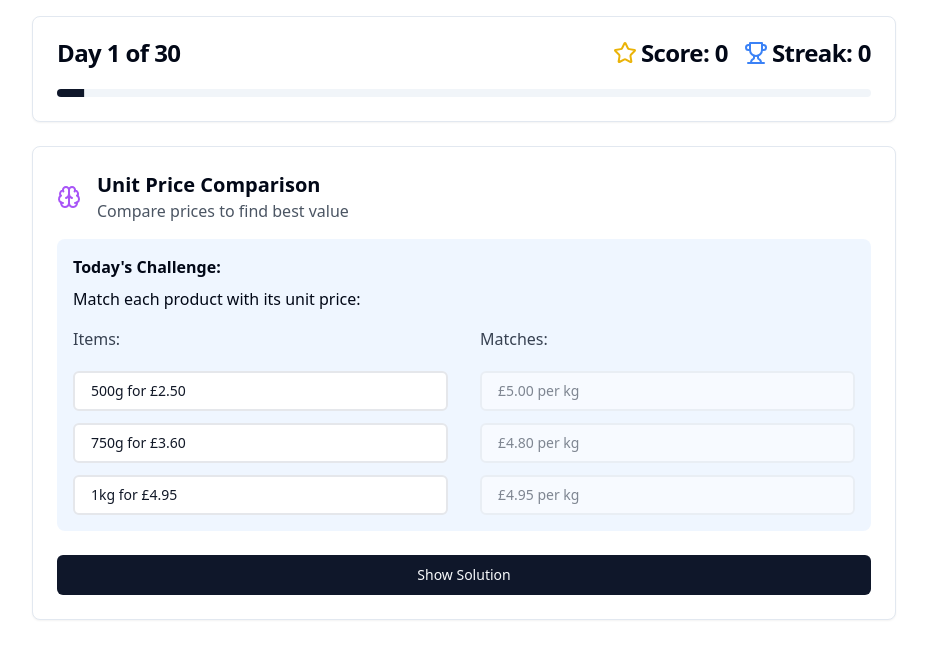
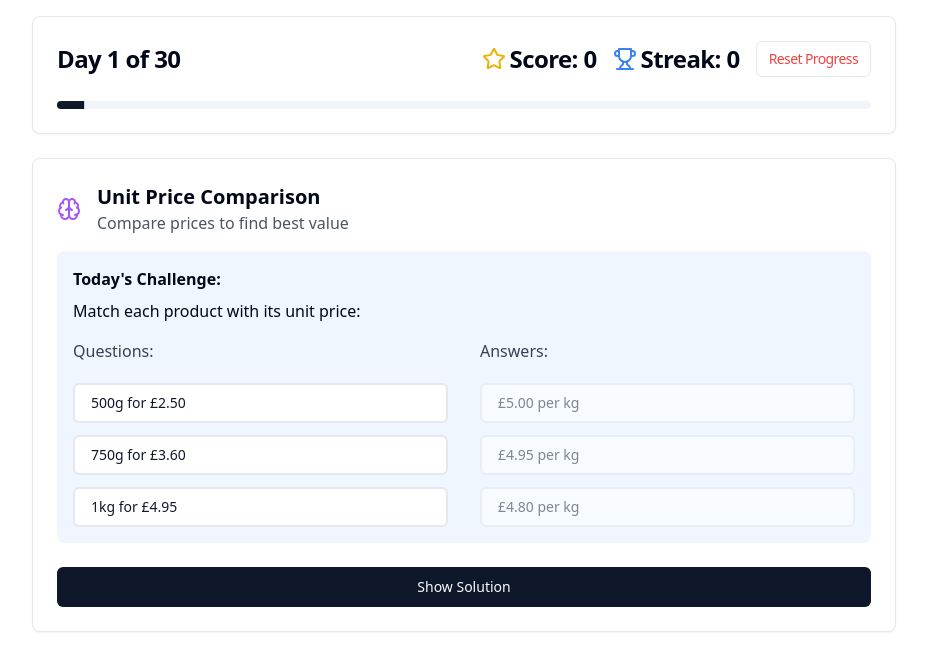
Before and after one commit to ianpow/natgame, a Next.js app: page / in a window 1280 px wide. Shown: the top 670 px of the page, without its empty margins (176-1103 px from the left). Built offline with nearby package versions, Linux system fonts and the light colour scheme.

Commit message:
Add progress persistence and reset functionality

```diff
--- a/src/components/math-challenge/math-challenge-app.tsx
+++ b/src/components/math-challenge/math-challenge-app.tsx
@@ -1,10 +1,10 @@
 'use client';
-import React, { useState } from 'react';
+import React, { useState, useEffect } from 'react';
 import { Card, CardContent, CardHeader, CardTitle } from '@/components/ui/card';
 import { Button } from '@/components/ui/button';
 import { Trophy, Star, Brain, Medal, ArrowRight, Package,
          Compass, PieChart, Box, Calculator, Ruler, Clock,
-         Gauge, LineChart, Wallet } from 'lucide-react';
+         Gauge, LineChart, Wallet, Award, Crown, Target } from 'lucide-react';
 import { Progress } from '@/components/ui/progress';
 import { DragDropContext, Droppable, Draggable } from '@hello-pangea/dnd';
 // Interface definitions
@@ -84,67 +84,95 @@ interface MatchingChallengeProps {
 }
 
 const MatchingChallenge: React.FC<MatchingChallengeProps> = ({ items, onSubmit }) => {
-  const [selectedLeft, setSelectedLeft] = useState<number | null>(null);
-  const [matches, setMatches] = useState<Array<{ left: number; right: number }>>([]);
+  const [selectedQuestion, setSelectedQuestion] = useState<number | null>(null);
+  const [matches, setMatches] = useState<Array<{ questionIndex: number; answerIndex: number }>>([]);
   const [isComplete, setIsComplete] = useState(false);
-
-  const handleLeftClick = (index: number) => {
-    setSelectedLeft(selectedLeft === index ? null : index);
-  };
-
-  const handleRightClick = (index: number) => {
-    if (selectedLeft !== null) {
-      const newMatches = [...matches, { left: selectedLeft, right: index }];
+  const [shuffledAnswers, setShuffledAnswers] = useState<Array<{ text: string; correctIndex: number }>>([]);
+  const [isCorrect, setIsCorrect] = useState<boolean | null>(null);
+
+  useEffect(() => {
+    // Create array of answers with their correct indices
+    const answers = items.map((item, index) => ({
+      text: item.right,
+      correctIndex: item.correctIndex
+    }));
+
+    // Shuffle answers
+    const shuffled = [...answers];
+    for (let i = shuffled.length - 1; i > 0; i--) {
+      const j = Math.floor(Math.random() * (i + 1));
+      [shuffled[i], shuffled[j]] = [shuffled[j], shuffled[i]];
+    }
+    setShuffledAnswers(shuffled);
+  }, [items]);
+
+  const handleQuestionClick = (index: number) => {
+    if (!isComplete) {
+      setSelectedQuestion(selectedQuestion === index ? null : index);
+    }
+  };
+
+  const handleAnswerClick = (answerIndex: number) => {
+    if (selectedQuestion !== null && !isComplete) {
+      const newMatches = [...matches, {
+        questionIndex: selectedQuestion,
+        answerIndex
+      }];
       setMatches(newMatches);
-      setSelectedLeft(null);
+      setSelectedQuestion(null);
 
       if (newMatches.length === items.length) {
+        // Check if each match is correct by comparing correctIndex
+        const isCorrect = newMatches.every(match => {
+          const question = items[match.questionIndex];
+          const answer = shuffledAnswers[match.answerIndex];
+          return question.correctIndex === answer.correctIndex;
+        });
         setIsComplete(true);
-        const isCorrect = newMatches.every(match =>
-          items[match.left].correctIndex === match.right
+        setIsCorrect(isCorrect);
+        onSubmit(isCorrect);
+      }
+    }
+  };
+
+  const isMatched = (type: 'question' | 'answer', index: number): boolean => {
+    return matches.some(match =>
+      (type === 'question' && match.questionIndex === index) ||
+      (type === 'answer' && match.answerIndex === index)
     );
-        onSubmit(isCorrect);
-      }
-    }
-  };
-
-  const isMatched = (side: 'left' | 'right', index: number): boolean => {
-    return matches.some(match =>
-      (side === 'left' && match.left === index) ||
-      (side === 'right' && match.right === index)
-    );
-  };
-
-  const getMatchColor = (index: number, side: 'left' | 'right'): string => {
-    const match = side === 'left'
-      ? matches.find(m => m.left === index)
-      : matches.find(m => m.right === index);
+  };
+
+  const getMatchColor = (type: 'question' | 'answer', index: number): string => {
+    const match = type === 'question'
+      ? matches.find(m => m.questionIndex === index)
+      : matches.find(m => m.answerIndex === index);
 
     if (match) {
-      const isCorrectMatch = items[match.left].correctIndex === match.right;
+      const question = items[match.questionIndex];
+      const answer = shuffledAnswers[match.answerIndex];
+      const isCorrectMatch = question.correctIndex === answer.correctIndex;
       return isCorrectMatch ? 'bg-green-100 border-green-500' : 'bg-red-100 border-red-500';
     }
     return '';
   };
-
   return (
     <div className="space-y-6">
       <div className="grid grid-cols-2 gap-8">
         <div className="space-y-3">
-          <div className="font-medium text-gray-700 mb-2">Items:</div>
+          <div className="font-medium text-gray-700 mb-2">Questions:</div>
           {items.map((item, index) => (
             <Button
-              key={`left-${index}`}
+              key={`question-${index}`}
               variant="outline"
               className={`w-full justify-start p-4 text-gray-900 border-2 ${
-                selectedLeft === index
+                selectedQuestion === index
                   ? 'bg-blue-100 border-blue-500'
-                  : isMatched('left', index)
-                  ? getMatchColor(index, 'left')
+                  : isMatched('question', index)
+                  ? getMatchColor('question', index)
                   : 'bg-white hover:bg-gray-50 border-gray-200'
               }`}
-              onClick={() => handleLeftClick(index)}
-              disabled={isMatched('left', index)}
+              onClick={() => handleQuestionClick(index)}
+              disabled={isMatched('question', index)}
             >
               {item.left}
             </Button>
@@ -152,40 +180,38 @@ const MatchingChallenge: React.FC<MatchingChallengeProps> = ({ items, onSubmit }
         </div>
 
         <div className="space-y-3">
-          <div className="font-medium text-gray-700 mb-2">Matches:</div>
-          {items.map((item, index) => (
+          <div className="font-medium text-gray-700 mb-2">Answers:</div>
+          {shuffledAnswers.map((answer, index) => (
             <Button
-              key={`right-${index}`}
+              key={`answer-${index}`}
               variant="outline"
               className={`w-full justify-start p-4 text-gray-900 border-2 ${
-                isMatched('right', index)
-                  ? getMatchColor(index, 'right')
-                  : selectedLeft !== null
+                isMatched('answer', index)
+                  ? getMatchColor('answer', index)
+                  : selectedQuestion !== null
                   ? 'bg-white hover:bg-blue-50 border-blue-200'
                   : 'bg-white hover:bg-gray-50 border-gray-200'
               }`}
-              onClick={() => handleRightClick(index)}
-              disabled={isMatched('right', index) || selectedLeft === null}
+              onClick={() => handleAnswerClick(index)}
+              disabled={isMatched('answer', index) || selectedQuestion === null}
             >
-              {item.right}
+              {answer.text}
             </Button>
           ))}
         </div>
       </div>
 
-      {selectedLeft !== null && (
+      {selectedQuestion !== null && (
         <div className="text-center text-blue-600 bg-blue-50 p-2 rounded-lg">
-          Now click the matching item on the right
+          Now click the matching answer
         </div>
       )}
 
       {isComplete && (
         <div className={`p-4 rounded-lg ${
-          matches.every(match => items[match.left].correctIndex === match.right)
-            ? 'bg-green-50 text-green-700'
-            : 'bg-red-50 text-red-700'
+          isCorrect ? 'bg-green-50 text-green-700' : 'bg-red-50 text-red-700'
         }`}>
-          {matches.every(match => items[match.left].correctIndex === match.right)
+          {isCorrect
             ? 'Perfect match! All items correctly matched!'
             : 'Some matches are incorrect. Check the colored borders and try again!'}
         </div>
@@ -223,6 +249,7 @@ const DragToOrder: React.FC<DragToOrderProps> = ({ items, onOrderComplete }) =>
   };
 
   return (
+    <div className="space-y-4">
       <DragDropContext onDragEnd={handleDragEnd}>
         <Droppable droppableId="items">
           {(provided) => (
@@ -246,6 +273,13 @@ const DragToOrder: React.FC<DragToOrderProps> = ({ items, onOrderComplete }) =>
           )}
         </Droppable>
       </DragDropContext>
+      <Button
+        onClick={() => onOrderComplete(orderedItems.every((item, index) => item.correctPosition === index))}
+        className="w-full"
+      >
+        Submit
+      </Button>
+    </div>
   );
 };
 
@@ -276,7 +310,7 @@ const NumericInput: React.FC<NumericInputProps> = ({ onSubmit, correctAnswer, to
           className="flex-1 p-2 border rounded"
           step="any"
         />
-        <Button onClick={handleSubmit}>Check</Button>
+        <Button onClick={handleSubmit}>Submit</Button>
       </div>
       {showFeedback && (
         <div className={`p-2 rounded ${Math.abs(parseFloat(value) - correctAnswer) <= tolerance
@@ -299,17 +333,64 @@ interface SliderProps {
   step: number;
 }
 
+
+interface SliderChallengeComponentProps {
+  sliderProps: {
+    min: number;
+    max: number;
+    step: number;
+    correctAnswer: number;
+    tolerance: number;
+  };
+  onSubmit: (isCorrect: boolean) => void;
+}
+
+const SliderChallengeComponent: React.FC<SliderChallengeComponentProps> = ({ sliderProps, onSubmit }) => {
+  const [sliderValue, setSliderValue] = useState<number>(0);
+
+  const handleSubmit = () => {
+    const isCorrect = Math.abs(sliderValue - sliderProps.correctAnswer) <= sliderProps.tolerance;
+    onSubmit(isCorrect);
+  };
+
+  return (
+    <div className="space-y-4">
+      <Slider
+        value={sliderValue}
+        onChange={setSliderValue}
+        min={sliderProps.min}
+        max={sliderProps.max}
+        step={sliderProps.step}
+      />
+      <Button onClick={handleSubmit} className="w-full">
+        Submit
+      </Button>
+    </div>
+  );
+};
+
 const Slider: React.FC<SliderProps> = ({ value, onChange, min, max, step }) => {
+  const [currentValue, setCurrentValue] = useState<number>(value);
+
+  const handleChange = (e: React.ChangeEvent<HTMLInputElement>) => {
+    const newValue = parseFloat(e.target.value);
+    setCurrentValue(newValue);
+    onChange(newValue);
+  };
+
   return (
+    <div className="space-y-2">
       <input
         type="range"
         min={min}
         max={max}
         step={step}
-      value={value}
-      onChange={(e) => onChange(parseFloat(e.target.value))}
-      className="w-full"
+        value={currentValue}
+        onChange={handleChange}
+        className="w-full h-2 bg-gray-200 rounded-lg appearance-none cursor-pointer"
       />
+      <div className="text-center text-sm text-gray-600">Value: {currentValue}</div>
+    </div>
   );
 };
 
@@ -1194,6 +1275,42 @@ type ChallengeType = 'matching' | 'multipleChoice' | 'numeric' | 'dragToOrder' |
 
 type Challenge = MatchingChallenge | MultipleChoiceChallenge | NumericChallenge | DragToOrderChallenge | SliderChallenge;
 
+interface Achievement {
+  id: string;
+  name: string;
+  description: string;
+  icon: React.ReactNode;
+  requiredStreak: number;
+  color: string;
+}
+
+const achievements: Achievement[] = [
+  {
+    id: 'beginner',
+    name: 'Math Rookie',
+    description: 'Get a streak of 3',
+    icon: <Award className="text-blue-500" />,
+    requiredStreak: 3,
+    color: 'blue'
+  },
+  {
+    id: 'intermediate',
+    name: 'Math Pro',
+    description: 'Get a streak of 5',
+    icon: <Target className="text-green-500" />,
+    requiredStreak: 5,
+    color: 'green'
+  },
+  {
+    id: 'expert',
+    name: 'Math Master',
+    description: 'Get a streak of 10',
+    icon: <Crown className="text-yellow-500" />,
+    requiredStreak: 10,
+    color: 'yellow'
+  }
+];
+
 interface Topic {
   id: number;
   name: string;
@@ -1213,45 +1330,140 @@ function isChallengeType<T extends Challenge>(
 }
 
   const MathChallengeApp: React.FC = () => {
-  const [currentDay, setCurrentDay] = useState<number>(1);
-  const [score, setScore] = useState<number>(0);
-  const [currentStreak, setCurrentStreak] = useState<number>(0);
+    const [componentKey, setComponentKey] = useState<number>(0);
+  // Load saved progress from localStorage
+  const loadProgress = () => {
+    const savedProgress = localStorage.getItem('mathChallengeProgress');
+    if (savedProgress) {
+      const progress = JSON.parse(savedProgress);
+      return {
+        currentDay: progress.currentDay || 1,
+        score: progress.score || 0,
+        currentStreak: progress.currentStreak || 0,
+        highestStreak: progress.highestStreak || 0,
+        unlockedAchievements: progress.unlockedAchievements || []
+      };
+    }
+    return {
+      currentDay: 1,
+      score: 0,
+      currentStreak: 0,
+      highestStreak: 0,
+      unlockedAchievements: []
+    };
+  };
+
+  // Initialize state with saved progress
+  const progress = loadProgress();
+  const [currentDay, setCurrentDay] = useState<number>(progress.currentDay);
+  const [score, setScore] = useState<number>(progress.score);
+  const [currentStreak, setCurrentStreak] = useState<number>(progress.currentStreak);
   const [showAnswer, setShowAnswer] = useState<boolean>(false);
   const [isCorrect, setIsCorrect] = useState<boolean | null>(null);
+  const [currentTopic, setCurrentTopic] = useState<Topic>(topics[progress.currentDay - 1]);
+  const [unlockedAchievements, setUnlockedAchievements] = useState<string[]>(progress.unlockedAchievements);
+  const [showAchievement, setShowAchievement] = useState<Achievement | null>(null);
+  const [showCompletion, setShowCompletion] = useState(false);
+  const [highestStreak, setHighestStreak] = useState(progress.highestStreak);
+
+  // Save progress whenever it changes
+  useEffect(() => {
+    const progress = {
+      currentDay,
+      score,
+      currentStreak,
+      highestStreak,
+      unlockedAchievements
+    };
+    localStorage.setItem('mathChallengeProgress', JSON.stringify(progress));
+  }, [currentDay, score, currentStreak, highestStreak, unlockedAchievements]);
+
+  // Reset progress function
+  const resetProgress = () => {
+    localStorage.removeItem('mathChallengeProgress');
+    setCurrentDay(1);
+    setScore(0);
+    setCurrentStreak(0);
+    setHighestStreak(0);
+    setUnlockedAchievements([]);
+    setCurrentTopic(topics[0]);
+    setShowAnswer(false);
+    setIsCorrect(null);
+    setShowCompletion(false);
+  };
+
+  useEffect(() => {
+    const topic = topics[currentDay - 1];
+    if (topic) {
+      setCurrentTopic(topic);
+    }
+  }, [currentDay]);
+
+  useEffect(() => {
+    // Check for new achievements based on streak
+    const newAchievements = achievements.filter(achievement =>
+      currentStreak >= achievement.requiredStreak &&
+      !unlockedAchievements.includes(achievement.id)
+    );
+
+    if (newAchievements.length > 0) {
+      // Show the highest level achievement unlocked
+      const highestAchievement = newAchievements[newAchievements.length - 1];
+      setShowAchievement(highestAchievement);
+      setUnlockedAchievements(prev => [...prev, ...newAchievements.map(a => a.id)]);
+
+      // Hide achievement notification after 3 seconds
+      setTimeout(() => {
+        setShowAchievement(null);
+      }, 3000);
+    }
+  }, [currentStreak, unlockedAchievements]);
 
   const handleAnswerSubmit = (correct: boolean): void => {
+    if (isCorrect === null) {  // Only update if not already set
       setIsCorrect(correct);
       if (correct) {
         setScore((prevScore) => prevScore + 10);
-      setCurrentStreak((prevStreak) => prevStreak + 1);
+        setCurrentStreak((prevStreak) => {
+          const newStreak = prevStreak + 1;
+          setHighestStreak((current: number) => Math.max(current, newStreak));
+          return newStreak;
+        });
       } else {
         setCurrentStreak(0);
       }
-  };
-
-  const getCurrentTopic = (): Topic => {
-    const topic = topics[currentDay - 1];
-    if (!topic && topics.length > 0) {
-      return topics[0];
-    }
-    // This should never happen as we have predefined topics
-    return topics[0];
+    }
   };
 
   const moveToNextDay = (): void => {
     if (currentDay < topics.length) {
+      const isLastDay = currentDay === topics.length - 1;
+
       setCurrentDay((prevDay) => prevDay + 1);
       setShowAnswer(false);
       setIsCorrect(null);
+      setComponentKey(key => key + 1);
+
+      // Reset the state for the next challenge
+      const nextTopic = topics[currentDay];
+      if (nextTopic) {
+        setCurrentTopic(nextTopic);
+      }
+
+      // Show completion modal after the last question
+      if (isLastDay) {
+        setShowCompletion(true);
+      }
     }
   };
 
   const renderChallenge = (): React.ReactElement => {
-    const challenge = getCurrentTopic().challenge;
+    const challenge = currentTopic.challenge;
 
     if (isChallengeType<MatchingChallenge>(challenge, 'matching')) {
       return (
         <MatchingChallenge
+          key={componentKey}
           items={challenge.items}
           onSubmit={handleAnswerSubmit}
         />
@@ -1261,6 +1473,7 @@ const MathChallengeApp: React.FC = () => {
     if (isChallengeType<MultipleChoiceChallenge>(challenge, 'multipleChoice')) {
       return (
         <MultipleChoice
+          key={componentKey}
           options={challenge.options}
           correctAnswer={challenge.correctAnswer}
           onSelect={(index) => handleAnswerSubmit(index === challenge.correctAnswer)}
@@ -1272,6 +1485,7 @@ const MathChallengeApp: React.FC = () => {
     if (isChallengeType<NumericChallenge>(challenge, 'numeric')) {
       return (
         <NumericInput
+          key={componentKey}
           correctAnswer={challenge.correctAnswer}
           tolerance={challenge.tolerance}
           onSubmit={handleAnswerSubmit}
@@ -1282,6 +1496,7 @@ const MathChallengeApp: React.FC = () => {
     if (isChallengeType<DragToOrderChallenge>(challenge, 'dragToOrder')) {
       return (
         <DragToOrder
+          key={componentKey}
           items={challenge.items}
           onOrderComplete={handleAnswerSubmit}
         />
@@ -1290,15 +1505,10 @@ const MathChallengeApp: React.FC = () => {
 
     if (isChallengeType<SliderChallenge>(challenge, 'slider')) {
       return (
-        <Slider
-          value={0}
-          onChange={(value) => {
-            handleAnswerSubmit(
-              Math.abs(value - challenge.sliderProps.correctAnswer) <=
-              challenge.sliderProps.tolerance
-            )}
-          }
-          {...challenge.sliderProps}
+        <SliderChallengeComponent
+          key={componentKey}
+          sliderProps={challenge.sliderProps}
+          onSubmit={handleAnswerSubmit}
         />
       );
     }
@@ -1307,7 +1517,66 @@ const MathChallengeApp: React.FC = () => {
   };
 
   return (
-    <div className="max-w-4xl mx-auto p-4 space-y-6">
+    <div className="max-w-4xl mx-auto p-4 space-y-6 relative">
+      {showCompletion && (
+        <div className="fixed inset-0 bg-black bg-opacity-50 flex items-center justify-center p-4">
+          <div className="bg-white rounded-lg p-8 max-w-lg w-full space-y-6">
+            <h2 className="text-3xl font-bold text-center mb-6">Congratulations! 🎉</h2>
+
+            <div className="space-y-4">
+              <div className="text-center">
+                <p className="text-xl font-semibold">Final Score: {score}/300</p>
+                <p className="text-lg">Highest Streak: {highestStreak}</p>
+              </div>
+
+              <div className="border-t border-b border-gray-200 py-4">
+                <h3 className="text-lg font-semibold mb-3">Achievements Unlocked:</h3>
+                <div className="space-y-2">
+                  {unlockedAchievements.map(id => {
+                    const achievement = achievements.find(a => a.id === id);
+                    if (!achievement) return null;
+                    return (
+                      <div key={id} className="flex items-center space-x-3">
+                        {achievement.icon}
+                        <div>
+                          <p className="font-medium">{achievement.name}</p>
+                          <p className="text-sm text-gray-600">{achievement.description}</p>
+                        </div>
+                      </div>
+                    );
+                  })}
+                </div>
+              </div>
+
+              <div className="text-center space-y-3">
+                <p className="text-lg">Well done on completing all 30 challenges!</p>
+                <p className="text-gray-600">Good luck in your Nat 5 Applications Of Mathematics final exam.</p>
+              </div>
+            </div>
+
+            <Button
+              className="w-full mt-6"
+              onClick={() => setShowCompletion(false)}
+            >
+              Close
+            </Button>
+          </div>
+        </div>
+      )}
+      {showAchievement && (
+        <div
+          className="fixed top-4 right-4 bg-white border-2 p-4 rounded-lg shadow-lg flex items-center space-x-3 animate-bounce"
+          style={{ borderColor: `rgb(var(--${showAchievement.color}-500))` }}
+        >
+          <div className="p-2 rounded-full" style={{ backgroundColor: `rgb(var(--${showAchievement.color}-100))` }}>
+            {showAchievement.icon}
+          </div>
+          <div>
+            <h4 className="font-bold text-lg">{showAchievement.name}</h4>
+            <p className="text-gray-600">{showAchievement.description}</p>
+          </div>
+        </div>
+      )}
       <Card className="bg-white">
         <CardHeader>
           <CardTitle className="flex justify-between items-center">
@@ -1321,6 +1590,18 @@ const MathChallengeApp: React.FC = () => {
                 <Trophy className="text-blue-500 mr-1" />
                 <span>Streak: {currentStreak}</span>
               </div>
+              <Button
+                variant="outline"
+                size="sm"
+                onClick={() => {
+                  if (window.confirm('Are you sure you want to reset all progress? This cannot be undone.')) {
+                    resetProgress();
+                  }
+                }}
+                className="ml-4 text-red-500 hover:text-red-600 hover:bg-red-50"
+              >
+                Reset Progress
+              </Button>
             </div>
           </CardTitle>
         </CardHeader>
@@ -1332,16 +1613,16 @@ const MathChallengeApp: React.FC = () => {
       <Card className="bg-white">
         <CardContent className="p-6">
           <div className="flex items-center space-x-4 mb-4">
-            {getCurrentTopic().badgeIcon}
+            {currentTopic.badgeIcon}
             <div>
-              <h3 className="text-xl font-bold">{getCurrentTopic().name}</h3>
-              <p className="text-gray-600">{getCurrentTopic().description}</p>
+              <h3 className="text-xl font-bold">{currentTopic.name}</h3>
+              <p className="text-gray-600">{currentTopic.description}</p>
             </div>
           </div>
 
           <div className="bg-blue-50 p-4 rounded-lg mb-4">
             <h4 className="font-semibold mb-2">Today&apos;s Challenge:</h4>
-            <p className="mb-4">{getCurrentTopic().challenge.question}</p>
+            <p className="mb-4">{currentTopic.challenge.question}</p>
             {renderChallenge()}
           </div>
 
@@ -1349,7 +1630,7 @@ const MathChallengeApp: React.FC = () => {
             <div className="bg-gray-50 p-4 rounded-lg mb-4">
               <h4 className="font-semibold mb-2">Solution:</h4>
               <div className="space-y-2">
-                {getCurrentTopic().challenge.solution.steps.map((step, index) => (
+                {currentTopic.challenge.solution.steps.map((step: string, index: number) => (
                   <p key={index} className="flex items-center">
                     <ArrowRight className="w-4 h-4 mr-2 text-blue-500" />
                     {step}
@@ -1357,21 +1638,21 @@ const MathChallengeApp: React.FC = () => {
                 ))}
               </div>
               <p className="mt-4 text-gray-700">
-                <strong>Explanation:</strong> {getCurrentTopic().challenge.solution.explanation}
+                <strong>Explanation:</strong> {currentTopic.challenge.solution.explanation}
               </p>
             </div>
           )}
 
-          <div className="mt-6 flex space-x-4">
+          <div className="mt-6 space-y-4">
             <Button
-              className="flex-1"
+              className="w-full"
               onClick={() => setShowAnswer(!showAnswer)}
             >
               {showAnswer ? "Hide Solution" : "Show Solution"}
             </Button>
             {isCorrect !== null && (
               <Button
-                className={`flex-1 ${isCorrect ? 'bg-green-500 hover:bg-green-600' : 'bg-blue-500 hover:bg-blue-600'}`}
+                className={`w-full ${isCorrect ? 'bg-green-500 hover:bg-green-600' : 'bg-blue-500 hover:bg-blue-600'}`}
                 onClick={moveToNextDay}
               >
                 {isCorrect ? 'Next Challenge (Correct +10pts)' : 'Try Next Challenge'}
```
Lines whose indentation alone changed are shown as unchanged.
